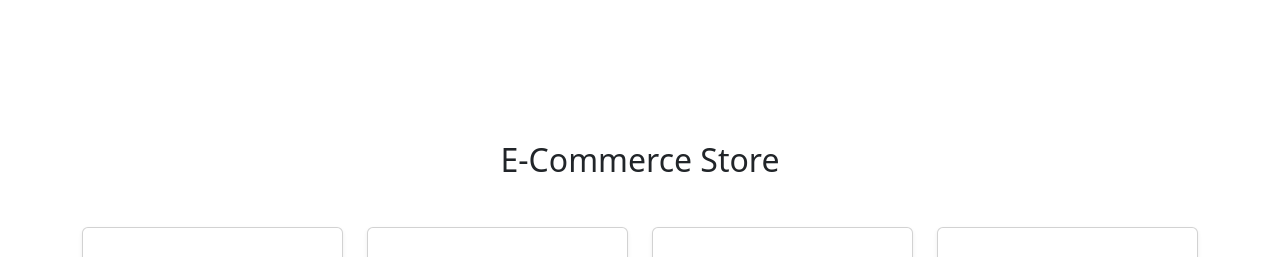
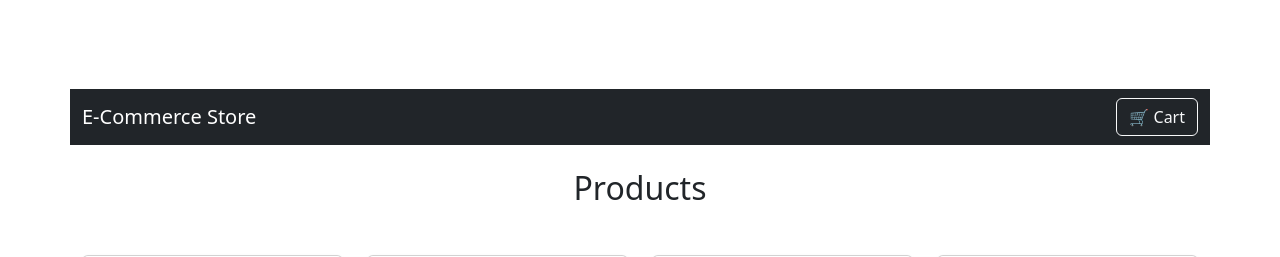
Before and after one commit to Ashutosh9110/Music-Ecommerce-Website, a React (Vite) app: page / in a window 1280 px wide. Shown: the top 257 px of the page. Built offline with nearby package versions, Linux system fonts and the light colour scheme; grey boxes are pictures that could not be loaded.

Commit message:
added Cart.jsx functionality in the App.jsx

```diff
--- a/src/App.jsx
+++ b/src/App.jsx
@@ -1,13 +1,34 @@
-
-import './App.css'
-import Products from './components/Products';
+import React, { useState } from "react";
+import { Navbar, Container, Nav, Button } from "react-bootstrap";
+import Products from "./components/Products";
+import Cart from "./components/Cart";
+import "./App.css"
 
 function App() {
+  const [showCart, setShowCart] = useState(false);
+
   return (
     <div>
-      <h2 className="text-center mt-4">E-Commerce Store</h2>
+      {/* Navbar with Cart Icon */}
+      <Navbar bg="dark" variant="dark" expand="lg">
+        <Container>
+          <Navbar.Brand href="#">E-Commerce Store</Navbar.Brand>
+          <Nav className="ms-auto">
+            <Button variant="outline-light" onClick={() => setShowCart(true)}>
+              🛒 Cart
+            </Button>
+          </Nav>
+        </Container>
+      </Navbar>
+
+      {/* Product List */}
+      <h2 className="text-center mt-4">Products</h2>
       <Products />
+
+      {/* Cart Modal */}
+      <Cart show={showCart} handleClose={() => setShowCart(false)} />
     </div>
   );
 }
-export default App
+
+export default App;
```
